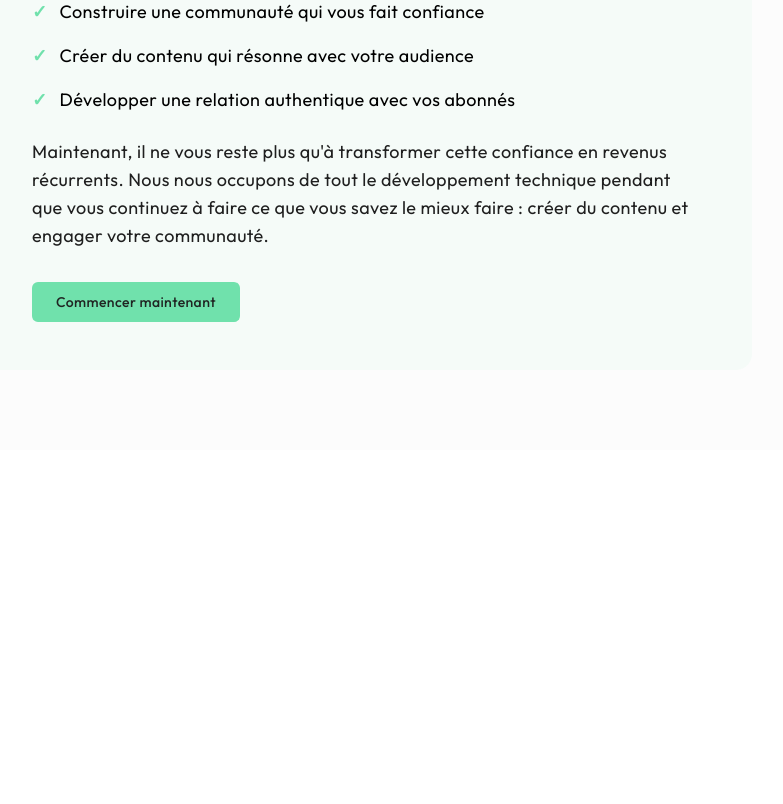
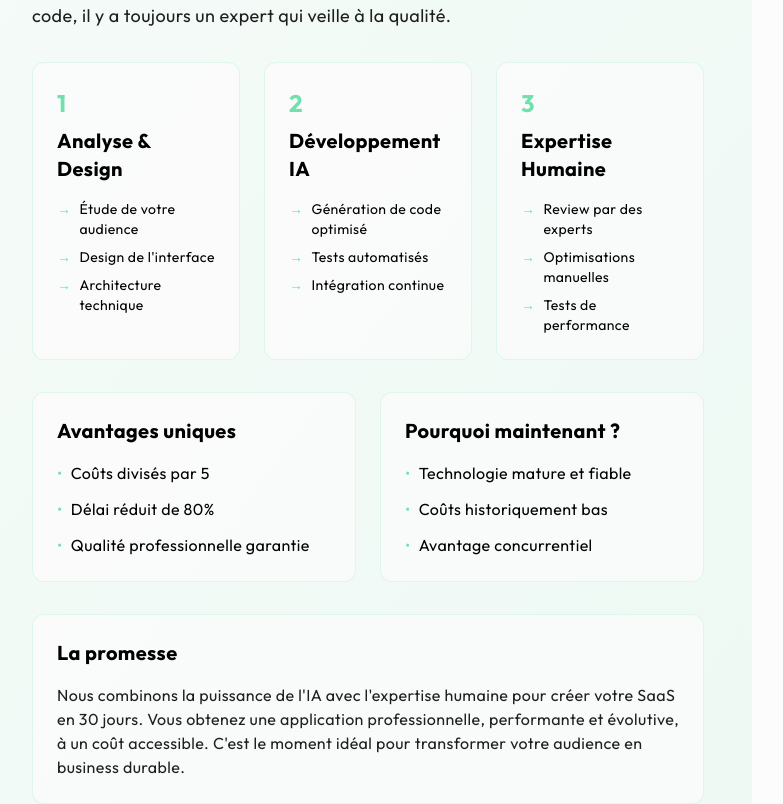
Before and after one commit to NicolasHrt/creator-saas, a Next.js app: page / in a window 1280 px wide. Shown: the part 2984-3788 px from the top of the page, without its empty margins (272-1055 px from the left). Before the commit the page ends 3434 px from the top, so only its background shows below. Built offline with nearby package versions, Linux system fonts and the light colour scheme.

Commit message:
feat: add dev

```diff
--- a/app/page.tsx
+++ b/app/page.tsx
@@ -191,6 +191,128 @@ export default function Home() {
             </div>
 
             <div className="mt-20 max-w-3xl mx-auto">
+              <div className="bg-gradient-to-br from-primary/5 to-primary/10 rounded-2xl p-8 md:p-12">
+                <h3 className="text-2xl md:text-3xl font-bold mb-6">
+                  Pourquoi c'est le moment idéal pour lancer votre SaaS
+                </h3>
+                <div className="space-y-6 text-left">
+                  <p className="text-lg text-muted-foreground">
+                    L'IA a révolutionné le développement logiciel, rendant possible en 30 jours ce
+                    qui prenait autrefois 6 mois. Mais ne vous y trompez pas : derrière chaque ligne
+                    de code, il y a toujours un expert qui veille à la qualité.
+                  </p>
+
+                  <div className="grid md:grid-cols-3 gap-6 mt-8">
+                    <div className="bg-background/80 p-6 rounded-xl border border-primary/20">
+                      <div className="text-primary font-bold text-2xl mb-2">1</div>
+                      <h4 className="text-xl font-bold mb-4">Analyse & Design</h4>
+                      <ul className="space-y-2 text-sm">
+                        <li className="flex items-start gap-2">
+                          <span className="text-primary">→</span>
+                          <span>Étude de votre audience</span>
+                        </li>
+                        <li className="flex items-start gap-2">
+                          <span className="text-primary">→</span>
+                          <span>Design de l'interface</span>
+                        </li>
+                        <li className="flex items-start gap-2">
+                          <span className="text-primary">→</span>
+                          <span>Architecture technique</span>
+                        </li>
+                      </ul>
+                    </div>
+
+                    <div className="bg-background/80 p-6 rounded-xl border border-primary/20">
+                      <div className="text-primary font-bold text-2xl mb-2">2</div>
+                      <h4 className="text-xl font-bold mb-4">Développement IA</h4>
+                      <ul className="space-y-2 text-sm">
+                        <li className="flex items-start gap-2">
+                          <span className="text-primary">→</span>
+                          <span>Génération de code optimisé</span>
+                        </li>
+                        <li className="flex items-start gap-2">
+                          <span className="text-primary">→</span>
+                          <span>Tests automatisés</span>
+                        </li>
+                        <li className="flex items-start gap-2">
+                          <span className="text-primary">→</span>
+                          <span>Intégration continue</span>
+                        </li>
+                      </ul>
+                    </div>
+
+                    <div className="bg-background/80 p-6 rounded-xl border border-primary/20">
+                      <div className="text-primary font-bold text-2xl mb-2">3</div>
+                      <h4 className="text-xl font-bold mb-4">Expertise Humaine</h4>
+                      <ul className="space-y-2 text-sm">
+                        <li className="flex items-start gap-2">
+                          <span className="text-primary">→</span>
+                          <span>Review par des experts</span>
+                        </li>
+                        <li className="flex items-start gap-2">
+                          <span className="text-primary">→</span>
+                          <span>Optimisations manuelles</span>
+                        </li>
+                        <li className="flex items-start gap-2">
+                          <span className="text-primary">→</span>
+                          <span>Tests de performance</span>
+                        </li>
+                      </ul>
+                    </div>
+                  </div>
+
+                  <div className="mt-8 grid md:grid-cols-2 gap-6">
+                    <div className="p-6 bg-background/80 rounded-xl border border-primary/20">
+                      <h4 className="text-xl font-bold mb-4">Avantages uniques</h4>
+                      <ul className="space-y-3">
+                        <li className="flex items-start gap-2">
+                          <span className="text-primary">•</span>
+                          <span>Coûts divisés par 5</span>
+                        </li>
+                        <li className="flex items-start gap-2">
+                          <span className="text-primary">•</span>
+                          <span>Délai réduit de 80%</span>
+                        </li>
+                        <li className="flex items-start gap-2">
+                          <span className="text-primary">•</span>
+                          <span>Qualité professionnelle garantie</span>
+                        </li>
+                      </ul>
+                    </div>
+
+                    <div className="p-6 bg-background/80 rounded-xl border border-primary/20">
+                      <h4 className="text-xl font-bold mb-4">Pourquoi maintenant ?</h4>
+                      <ul className="space-y-3">
+                        <li className="flex items-start gap-2">
+                          <span className="text-primary">•</span>
+                          <span>Technologie mature et fiable</span>
+                        </li>
+                        <li className="flex items-start gap-2">
+                          <span className="text-primary">•</span>
+                          <span>Coûts historiquement bas</span>
+                        </li>
+                        <li className="flex items-start gap-2">
+                          <span className="text-primary">•</span>
+                          <span>Avantage concurrentiel</span>
+                        </li>
+                      </ul>
+                    </div>
+                  </div>
+
+                  <div className="mt-8 p-6 bg-background/80 rounded-xl border border-primary/20">
+                    <h4 className="text-xl font-bold mb-4">La promesse</h4>
+                    <p className="text-muted-foreground">
+                      Nous combinons la puissance de l'IA avec l'expertise humaine pour créer votre
+                      SaaS en 30 jours. Vous obtenez une application professionnelle, performante et
+                      évolutive, à un coût accessible. C'est le moment idéal pour transformer votre
+                      audience en business durable.
+                    </p>
+                  </div>
+                </div>
+              </div>
+            </div>
+
+            <div className="mt-20 max-w-3xl mx-auto">
               <div className="bg-primary/5 rounded-2xl p-8 md:p-12">
                 <h3 className="text-2xl md:text-3xl font-bold mb-6">
                   Vous avez déjà fait le plus dur : construire une audience fidèle
```
